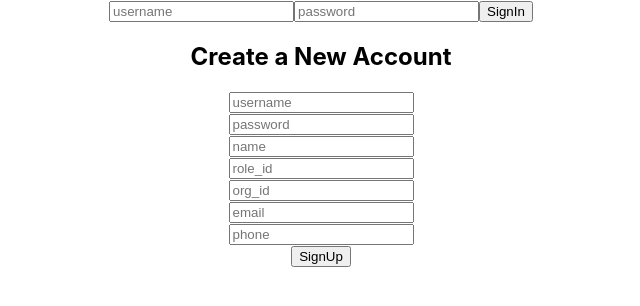
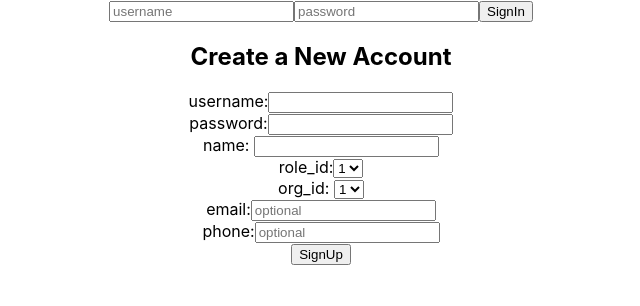
Before and after one commit to build-week-int-rural-sch-report/Front-End, a React (Create React App) app in the folder int_rural_sch_repo_app/: page / in a window 1280 px wide. Shown: the top 306 px of the page, without its empty margins (319-959 px from the left). Built offline with nearby package versions, Linux system fonts and the light colour scheme.

Commit message:
issues component is created

```diff
--- a/int_rural_sch_repo_app/src/components/Login.js
+++ b/int_rural_sch_repo_app/src/components/Login.js
@@ -9,7 +9,7 @@ class Login extends React.Component {
         }
     }
 
-    changeHandler(e){
+    changeHandler= (e) => {
         e.preventDefault();
         this.setState({[e.target.name] : e.target.value})
     }
--- a/int_rural_sch_repo_app/src/components/SignUp.js
+++ b/int_rural_sch_repo_app/src/components/SignUp.js
@@ -7,14 +7,14 @@ class SignUp extends React.Component {
             username: '', // required/string/unique
             password: '', // required/string
             name: '',     // required/string
-            role_id: '',  // required/number
+            role_id: 1,  // required/number
             org_id: '',  // required/number
             email: '',  // optional/string/unique
             phone: '' // optional/string/unique
           }
     }
 
-    changeHandler(e){
+    changeHandler = (e) => {
         e.preventDefault();
         this.setState({[e.target.name]: e.target.value})
     }
@@ -24,39 +24,34 @@ class SignUp extends React.Component {
             <div>
                 <h2>Create a New Account</h2>
                 <form>
-                    <input type='text'
+                    username:<input type='text'
                         name='username'
-                        placeholder='username'
                         value={this.state.username}
                         onChange={this.changeHandler} /> <br />
-                    <input type='password'
+                    password:<input type='password'
                         name='password'
-                        placeholder='password'
                         value={this.state.password}
                         onChange={this.changeHandler} /> <br />
-                    <input type='text'
+                    name: <input type='text'
                         name='name'
-                        placeholder='name'
                         value={this.state.name}
                         onChange={this.changeHandler} /> <br />
-                    <input type='text'
-                        name='role_id'
-                        placeholder='role_id'
-                        value={this.state.role_id}
-                        onChange={this.changeHandler} /> <br />
-                    <input type='text'
-                        name='org_id'
-                        placeholder='org_id'
-                        value={this.state.org_id}
-                        onChange={this.changeHandler} /> <br />
-                    <input type='text'
+
+                    role_id:<select name='role_id' value={this.state.role_id} onChange={this.changeHandler}>
+						        <option value="1">1</option>
+						    </select> <br />
+                    org_id: <select name='org_id' value={this.state.org_id} onChange={this.changeHandler}>
+						        <option value="1">1</option>
+						    </select> <br />
+
+                    email:<input type='text'
                         name='email'
-                        placeholder='email'
+                        placeholder='optional'
                         value={this.state.email}
                         onChange={this.changeHandler} /> <br />
-                    <input type='text'
+                    phone:<input type='text'
                         name='phone'
-                        placeholder='phone'
+                        placeholder='optional'
                         value={this.state.phone}
                         onChange={this.changeHandler} /> <br />
                     <button>SignUp</button>
```
Also changed, not shown: int_rural_sch_repo_app/src/components/Issues.js (added, +14 -0 lines).
